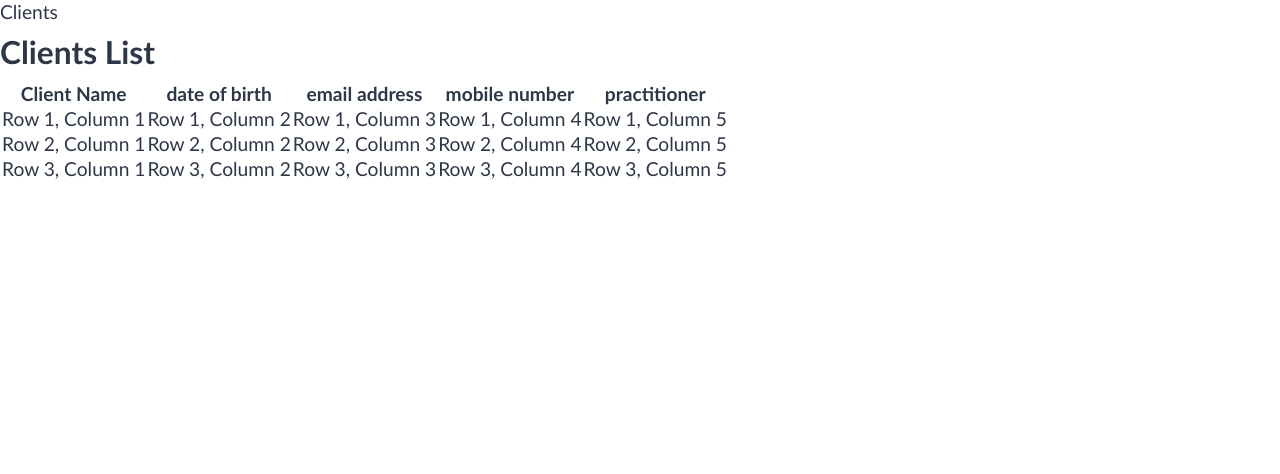
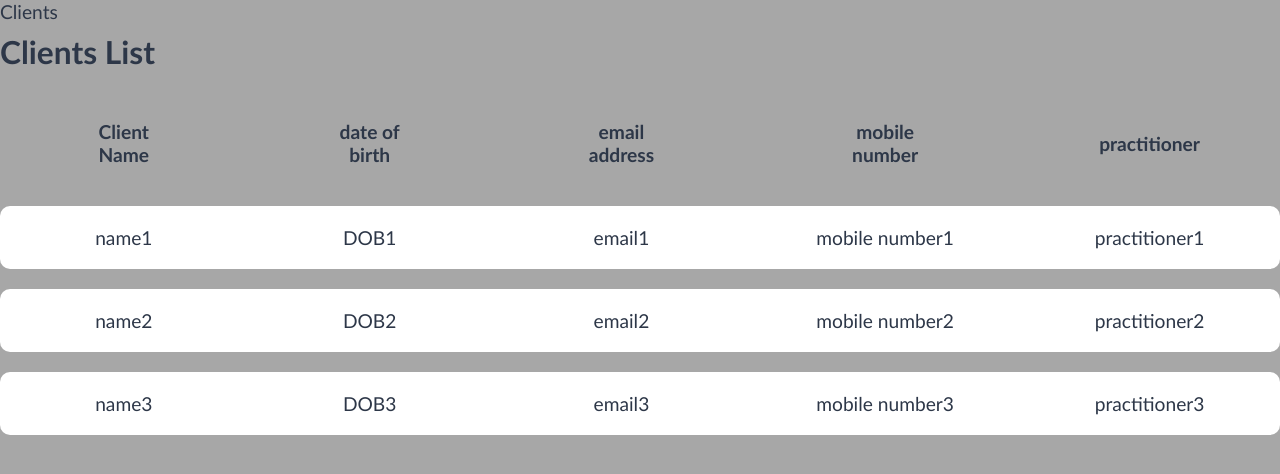
Before and after one commit to nology-tech/Tahiti-Client-Project, a React (Create React App) app: page /clients in a window 1280 px wide. Shown: the top 474 px of the page. Built offline with nearby package versions, Linux system fonts and the light colour scheme.

Commit message:
initial styling for table done, testing done on clients page, colours and rounded corners applied

```diff
--- a/src/components/Table/Table.jsx
+++ b/src/components/Table/Table.jsx
@@ -3,8 +3,8 @@ import "./Table.scss";
 
 const Table = ({ column1, column2, column3, column4, column5, title }) => {
   return (
-    <div>
-        <h2>{title}</h2>
+    <div className="table">
+      <h2>{title}</h2>
       <table>
         <tr>
           <th>{column1}</th>
@@ -13,26 +13,26 @@ const Table = ({ column1, column2, column3, column4, column5, title }) => {
           <th>{column4}</th>
           <th>{column5}</th>
         </tr>
-        <tr>
-          <td>Row 1, Column 1</td>
-          <td>Row 1, Column 2</td>
-          <td>Row 1, Column 3</td>
-          <td>Row 1, Column 4</td>
-          <td>Row 1, Column 5</td>
+        <tr className="first-row">
+          <td> name1 </td>
+          <td>DOB1 </td>
+          <td>email1</td>
+          <td>mobile number1</td>
+          <td>practitioner1</td>
         </tr>
-        <tr>
-          <td>Row 2, Column 1</td>
-          <td>Row 2, Column 2</td>
-          <td>Row 2, Column 3</td>
-          <td>Row 2, Column 4</td>
-          <td>Row 2, Column 5</td>
+        <tr className="second-row">
+          <td> name2 </td>
+          <td>DOB2 </td>
+          <td>email2</td>
+          <td>mobile number2</td>
+          <td>practitioner2</td>
         </tr>
-        <tr>
-          <td>Row 3, Column 1</td>
-          <td>Row 3, Column 2</td>
-          <td>Row 3, Column 3</td>
-          <td>Row 3, Column 4</td>
-          <td>Row 3, Column 5</td>
+        <tr className="third-row">
+          <td> name3 </td>
+          <td>DOB3 </td>
+          <td>email3</td>
+          <td>mobile number3</td>
+          <td>practitioner3</td>
         </tr>
       </table>
     </div>
--- a/src/components/Table/Table.scss
+++ b/src/components/Table/Table.scss
@@ -1,2 +1,29 @@
 @use "../../styles/variables" as *;
 @use "../../styles/main.scss" as *;
+
+table {
+  border-collapse: separate;
+  border-spacing: 0px 20px;
+  th {
+    padding: 20px 80px;
+  }
+
+  td {
+    text-align: center;
+    padding: 20px;
+    border: 5px;
+    border: none;
+    background-color: $color-white-header;
+  }
+
+  tr {
+    padding: 10px;
+  }
+
+  td:first-child {
+    border-radius: 10px 0 0 10px;
+  }
+  td:last-child {
+    border-radius: 0 10px 10px 0;
+  }
+}
--- a/src/pages/Clients/Clients.scss
+++ b/src/pages/Clients/Clients.scss
@@ -0,0 +1,6 @@
+@use "../../styles/variables" as *;
+@use "../../styles/main.scss" as *;
+
+* {
+  background-color: $color-background-main;
+}
```
